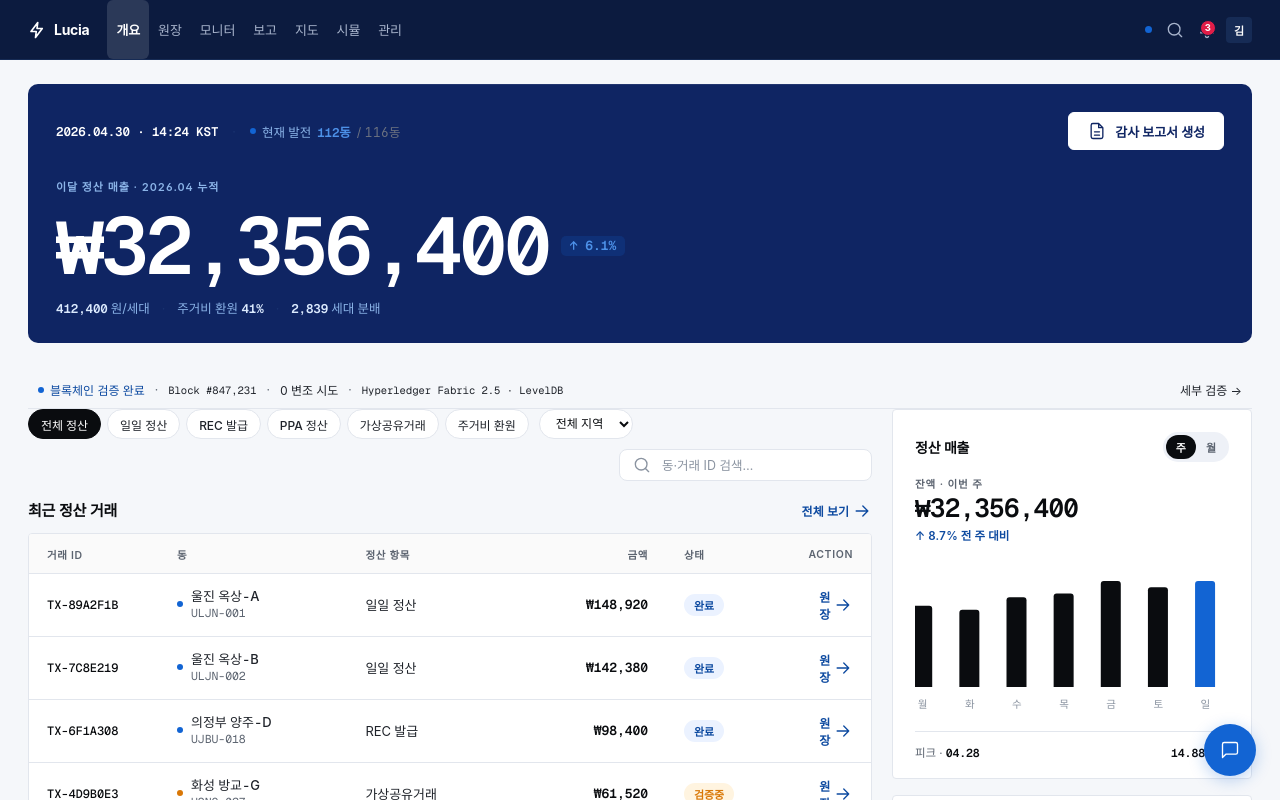
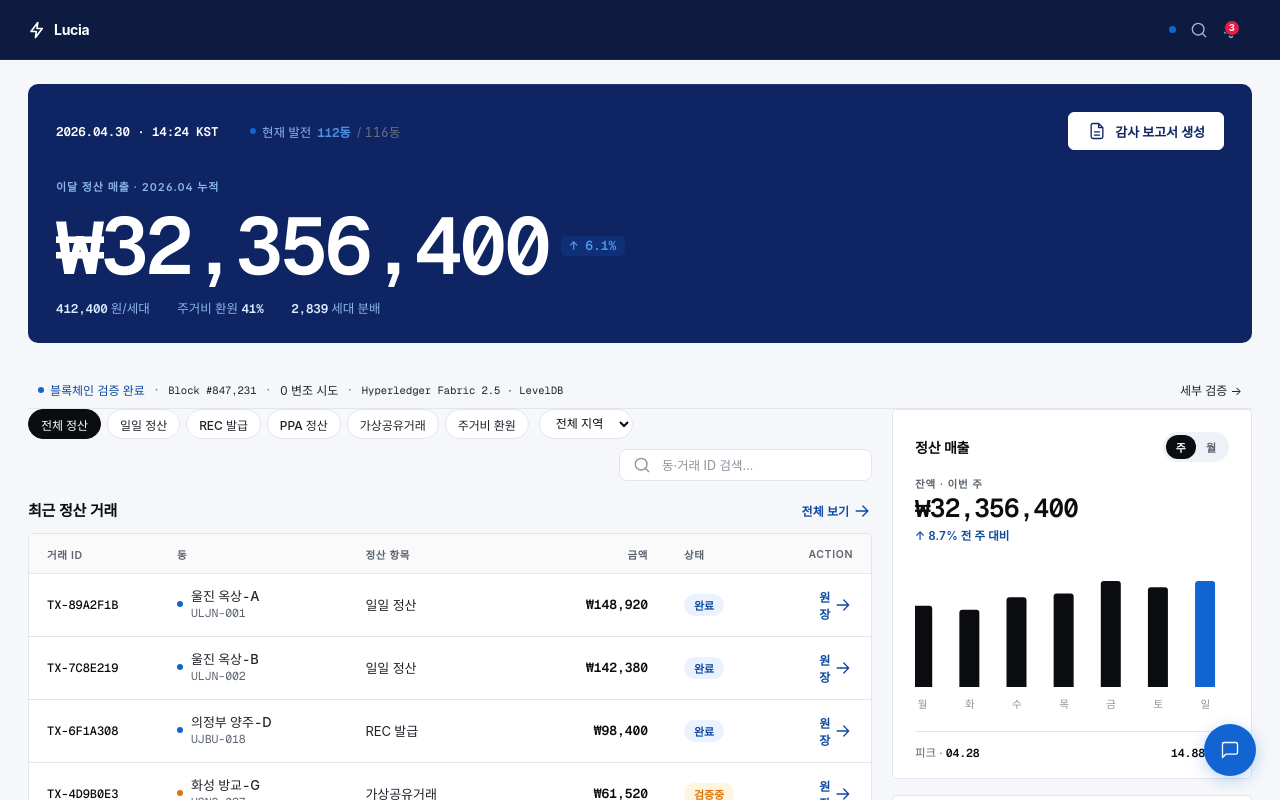
Before and after one commit to mattysouth97/lucia-pilot, a React (Vite) app in the folder apps/web/: page / in a window 1280 px wide. Shown: the top 800 px of the page. Built offline with nearby package versions, Linux system fonts and the light colour scheme; a web font is replaced by a local one.

Commit message:
feat(web): FR-A-001 role-aware Topbar tabs + UserMenu integration

```diff
--- a/apps/web/src/components/layout/Topbar.tsx
+++ b/apps/web/src/components/layout/Topbar.tsx
@@ -1,3 +1,7 @@
+import { UserMenu } from './UserMenu';
+
+import { useAuth } from '@/auth/AuthProvider';
+import type { Role } from '@/auth/types';
 import { Icons } from '@/components/Icons';
 
 interface TopbarProps {
@@ -7,7 +11,18 @@ interface TopbarProps {
 
 // Short display labels to prevent overflow. Values (keys) are unchanged so all
 // tab-switch logic in App.tsx/Dashboard continues to work without modification.
-const TABS: { value: string; label: string }[] = [
+// Tabs are filtered per-role: analyst sees the read-only set; operator adds 관리자;
+// resident and investor see no tabs (their UIs live elsewhere).
+const ROLE_TABS: Record<Role, ReadonlyArray<{ value: string; label: string }>> = {
+  analyst: [
+    { value: '개요',           label: '개요'   },
+    { value: '정산 원장',      label: '원장'   },
+    { value: '동별 모니터',    label: '모니터' },
+    { value: '감사·보고',      label: '보고'   },
+    { value: '후보지 지도',    label: '지도'   },
+    { value: '투자 시뮬레이터', label: '시뮬'  },
+  ],
+  operator: [
     { value: '개요',           label: '개요'   },
     { value: '정산 원장',      label: '원장'   },
     { value: '동별 모니터',    label: '모니터' },
@@ -15,13 +30,18 @@ const TABS: { value: string; label: string }[] = [
     { value: '후보지 지도',    label: '지도'   },
     { value: '투자 시뮬레이터', label: '시뮬'  },
     { value: '관리자',         label: '관리'   },
-];
+  ],
+  resident: [],
+  investor: [],
+};
 
 // Topbar — Lucia 정산 dark horizon line.
 // Reference: miawmiaw invoice dashboard nav pattern — pill highlight on active,
 // compact logo, icon-only actions on the right.
 export function Topbar({ tab, setTab }: TopbarProps) {
   const unreadAnomalies = 3;
+  const { user } = useAuth();
+  const tabsForRole = user ? ROLE_TABS[user.role] : [];
 
   return (
     <div
@@ -41,7 +61,7 @@ export function Topbar({ tab, setTab }: TopbarProps) {
 
       {/* Tabs — pill highlight on active, no underline chrome */}
       <div className="topbar-tabs" style={{ marginLeft: 12 }}>
-        {TABS.map(({ value, label }) => {
+        {tabsForRole.map(({ value, label }) => {
           const active = tab === value;
           return (
             <button
@@ -139,22 +159,9 @@ export function Topbar({ tab, setTab }: TopbarProps) {
           )}
         </button>
 
-        {/* User avatar */}
-        <div
-          title="김지호 처장 · LH ESG 경영실"
-          style={{
-            width: 26, height: 26,
-            borderRadius: 'var(--r-sm)',
-            background: 'var(--bar-line)',
-            color: 'var(--bar-ink)',
-            fontWeight: 600, fontSize: 11,
-            display: 'grid', placeItems: 'center',
-            letterSpacing: '-0.01em',
-            cursor: 'pointer',
-            marginLeft: 2,
-          }}
-        >
-          김
+        {/* User menu — avatar + role-aware dropdown with logout */}
+        <div style={{ marginLeft: 4 }}>
+          <UserMenu />
         </div>
       </div>
     </div>
```
Lines whose indentation alone changed are shown as unchanged.
